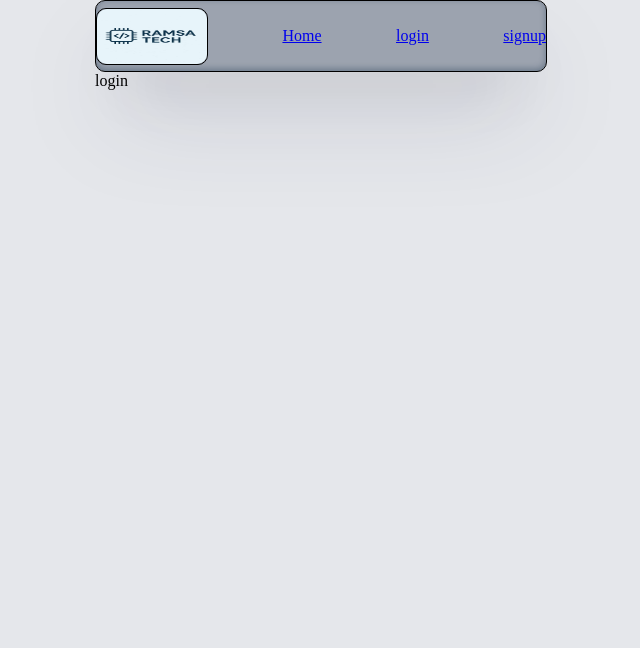
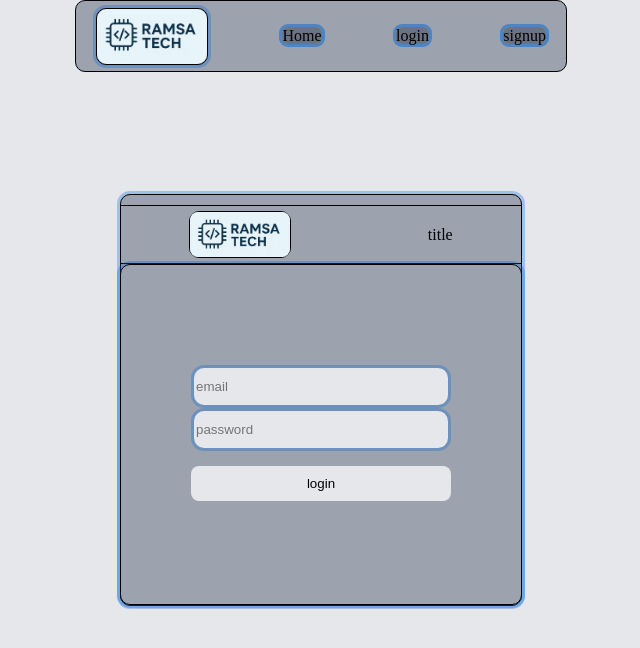
Before and after one commit to kabiraminu50/blog-web-final-project, a React (Vite) app in the folder blog-web-project/: page /login in a window 1280 px wide. Shown: the top 648 px of the page, without its empty margins (319-959 px from the left). Built offline with nearby package versions, Linux system fonts and the light colour scheme.

Commit message:
completed my login page

```diff
--- a/blog-web-project/src/App.css
+++ b/blog-web-project/src/App.css
@@ -1,8 +1,6 @@
   body{
     margin:0;
     height: 100vh;
-display: flex;
-justify-content: center;
 background-color: #E5E7EB;
 
 
--- a/blog-web-project/src/assets/Component/Header/Header.css
+++ b/blog-web-project/src/assets/Component/Header/Header.css
@@ -1,5 +1,10 @@
 
 .header-con{
+    position: fixed;
+    top: 0;
+    left: 50%;
+    padding: 0 20px;
+    transform: translateX(-50%);
     display: flex;
     justify-content: space-between;
     align-items: center;
@@ -8,8 +13,8 @@
     height: 70px;
     border-radius: 10px;
     background-color: #9CA3AF;
-    box-shadow: rgba(50, 50, 93, 0.25) 0px 50px 100px -20px, rgba(0, 0, 0, 0.3) 0px 30px 60px -30px, rgba(10, 37, 64, 0.35) 0px -2px 6px 0px inset;
-flex-wrap: wrap;
+    box-shadow: rgba(50, 50, 93, 0.25) 0px 50 px 100px -20px, rgba(0, 0, 0, 0.3) 0px 30px 60px -30px, rgba(10, 37, 64, 0.35) 0px -2px 6px 0px inset;
+
 }
 
 
@@ -20,14 +25,22 @@ flex-wrap: wrap;
     height: 55px;
     border-radius: 10px;
     object-fit: contain;
-
+box-shadow: rgba(3, 102, 214, 0.3) 0px 0px 0px 3px;
 
 }
 
-button{
-    border: 1px solid black;
-    height: 27px;
-    border-radius: 10px;
-    width: 60px;
-    background-color: #E3F2F9;
+a{
+    text-decoration: none;
+    border-radius: 6px;
+    background-color:#6B7280;
+    color: black;
+
+    box-shadow: rgba(3, 102, 214, 0.3) 0px 0px 0px 3px,  rgba(3, 102, 214, 0.3) 0px 0px 0px 3px;;
+
 }
+
+
+a:hover{
+    color:#E5E7EB;
+
+}
--- a/blog-web-project/src/assets/Component/Header/Header.jsx
+++ b/blog-web-project/src/assets/Component/Header/Header.jsx
@@ -7,7 +7,7 @@ function Header() {
   return (
     <div className='header-con'>
 <div className="logo">
-  <img src={logo} alt="web-logo" style={{width:"100%",height:"100%",borderRadius:"10px"}}/>
+  <img src={logo} alt="web-logo" style={{width:"100%",height:"100%",borderRadius:"10px",objectFit:"cover"}}/>
 </div>
 
 <div className="home">
--- a/blog-web-project/src/assets/Component/Pages/Login.css
+++ b/blog-web-project/src/assets/Component/Pages/Login.css
@@ -0,0 +1,82 @@
+.login-page{
+    display: flex;
+    align-items: center;
+    justify-content: center;
+    height: 100vh;
+}
+
+.login-con{
+    border: 1px solid black;
+    width: 400px;
+    height: 400px;
+    display: flex;
+    justify-content: flex-start;
+    align-items: center;
+    flex-direction: column;
+    border-radius: 10px;
+    box-shadow: rgba(3, 102, 214, 0.3) 0px 0px 0px 3px;
+    background-color: #9CA3AF;
+    padding-top: 10px;
+}
+
+.login-logo-title{
+    border: 1px solid black;
+    display: flex;
+    justify-content: space-around;
+    align-items: center;
+    height: 70px;
+    width: 400px;
+    flex-wrap: wrap;
+
+}
+
+.logo-form{
+    display: flex;
+    flex-direction: column;
+    align-items: center;
+    justify-content: center;
+
+}
+
+
+.login-data{
+    padding: 50px;
+    display: flex;
+    flex-direction: column;
+    align-items: center;
+    justify-content: center;
+    margin: 40px;
+
+}
+
+input{
+    height: 35px;
+    width: 250px;
+    border-radius: 10px;
+    margin: 3px;
+    border: none;
+    box-shadow: rgba(3, 102, 214, 0.3) 0px 0px 0px 3px;
+    background-color: #E5E7EB;
+}
+
+.login-btn{
+    width: 100%;
+    padding: 10px;
+    margin-top: 15px;
+    border: none;
+    border-radius: 8px;
+    font-size: 16pxs;
+    cursor: pointer;
+    transition: 0.3s;
+    background-color: #E5E7EB;
+}
+.login-btn:hover{
+    background-color: #1D4ED8;
+}
+
+.logo2{
+    border: 1px solid black;
+    width: 100px;
+    height: 45px;
+    border-radius: 10px;
+}
--- a/blog-web-project/src/assets/Component/Pages/Login.jsx
+++ b/blog-web-project/src/assets/Component/Pages/Login.jsx
@@ -1,11 +1,30 @@
 import React from 'react'
 import "./Signup.css"
 import { Link } from 'react-router-dom'
+import logo from '../imgs/ramsa.jpg'
+
 function Login() {
   return (
-    <div>
+    <div className='login-page'>
+<div className="login-con">
+    <div className="login-logo-title">
+        <section className='logo2'><img src={logo} alt="" style={{width:"100%", height:"100%", borderRadius:"8px",objectFit:"cover"}}/></section>
+        <section>title</section>
+    </div>
 
-login
+<div className="login-con">
+    <form className='login-data'>
+        <input type="text" placeholder='email' />
+        <input type="text" placeholder='password' />
+<button className='login-btn'>login</button>
+    </form>
+
+
+</div>
+
+
+</div>
+
     </div>
   )
 }
--- a/blog-web-project/src/assets/Component/Pages/Signup.css
+++ b/blog-web-project/src/assets/Component/Pages/Signup.css
@@ -0,0 +1,7 @@
+body{
+    margin: 0;
+    height: 100vh;
+    display: flex;
+    justify-content: center;
+    align-items: center;
+}
```
